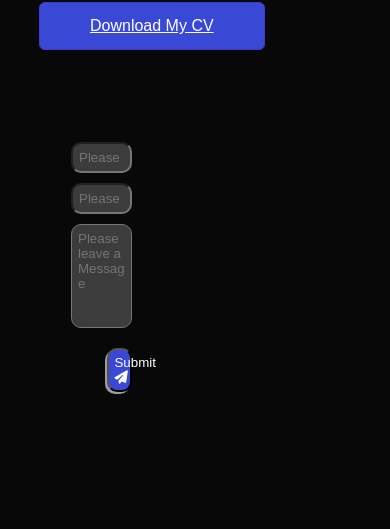
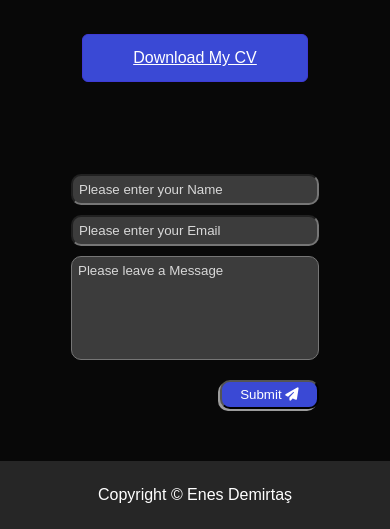
Before and after one commit to demirtasenes4/Personal-Portfolio, a plain HTML site: page index.html in a window 390 px wide. Shown: the part 4821-5350 px from the top of the page. Before the commit the page ends 5255 px from the top, so only its background shows below. Drawn offline with Linux system fonts and the light colour scheme.

Commit message:
css responsive updates

```diff
--- a/index.html
+++ b/index.html
@@ -180,6 +180,9 @@
                     </div>
                 </div>
             </div>
+            <div class="copyright">
+                <p>Copyright © Enes Demirtaş</p>
+            </div>
         </div>
     </footer>
     <button id="backToTopBtn" class="hidden" onclick="scrollToTop()">
--- a/style.css
+++ b/style.css
@@ -525,8 +525,13 @@ nav ul li a:hover:hover::after {
 	margin-top: 10px;
 	border-radius: 10px;
 	background: rgb(60, 60, 60);
+	color: white;
 	padding: 6px;
 	width: 100%;
+}
+.contact-right form input::placeholder,
+.contact-right form textarea::placeholder{
+	color: rgba(255, 255, 255, 0.8);
 }
 .contact-right form textarea::-webkit-scrollbar{
 	display: block;
@@ -553,6 +558,15 @@ nav ul li a:hover:hover::after {
 		display: none;
 	}
 }
+@media (max-width:960px){
+	#contact .container .row{
+		margin-top: 2em;
+		display: flex;
+		flex-wrap: wrap;
+		flex-direction: column;
+		text-align: center;
+	}
+}
 body::-webkit-scrollbar{
 	width: 12px;
 	background-color: black;
@@ -565,3 +579,11 @@ body::-webkit-scrollbar-thumb:hover {
 	background: rgba(17, 100, 209, 0.596);
 	cursor: pointer;
 }
+.copyright{
+	width: 100%;
+	text-align: center;
+	padding: 25px;
+	background-color: #262626;
+	font-weight: 300;
+	margin-top: 10px;
+}
```
Also changed, not shown: blogs.html (+8 -1 lines), indextr.html (+3 -0 lines).
